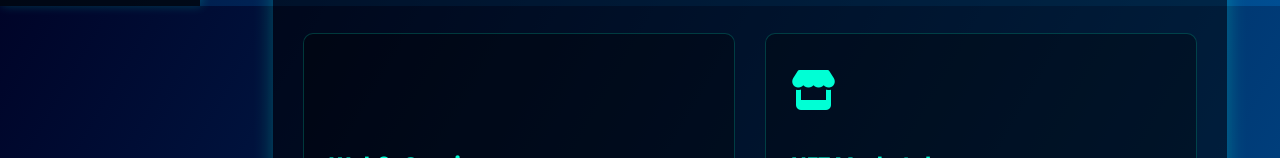
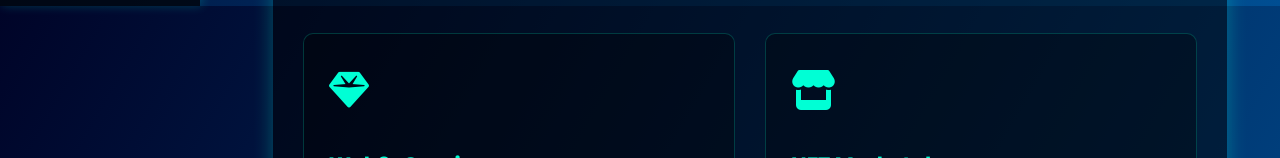
Before and after one commit to Legdndaryfinance/lgf.game, a plain HTML site: page index.html in a window 1280 px wide. Shown: the part 794-952 px from the top of the page. Drawn offline with nearby package versions, Linux system fonts and the light colour scheme.

Commit message:
Update index.html

```diff
--- a/index.html
+++ b/index.html
@@ -390,7 +390,7 @@
       <div class="features-grid">
         <div class="feature-card">
           <div class="feature-icon">
-            <i class="fas fa-phoenix"></i>
+            <i class="fas fa-gem"></i>
           </div>
           <h3 class="feature-title">Web3-Gaming</h3>
           <p>
```
